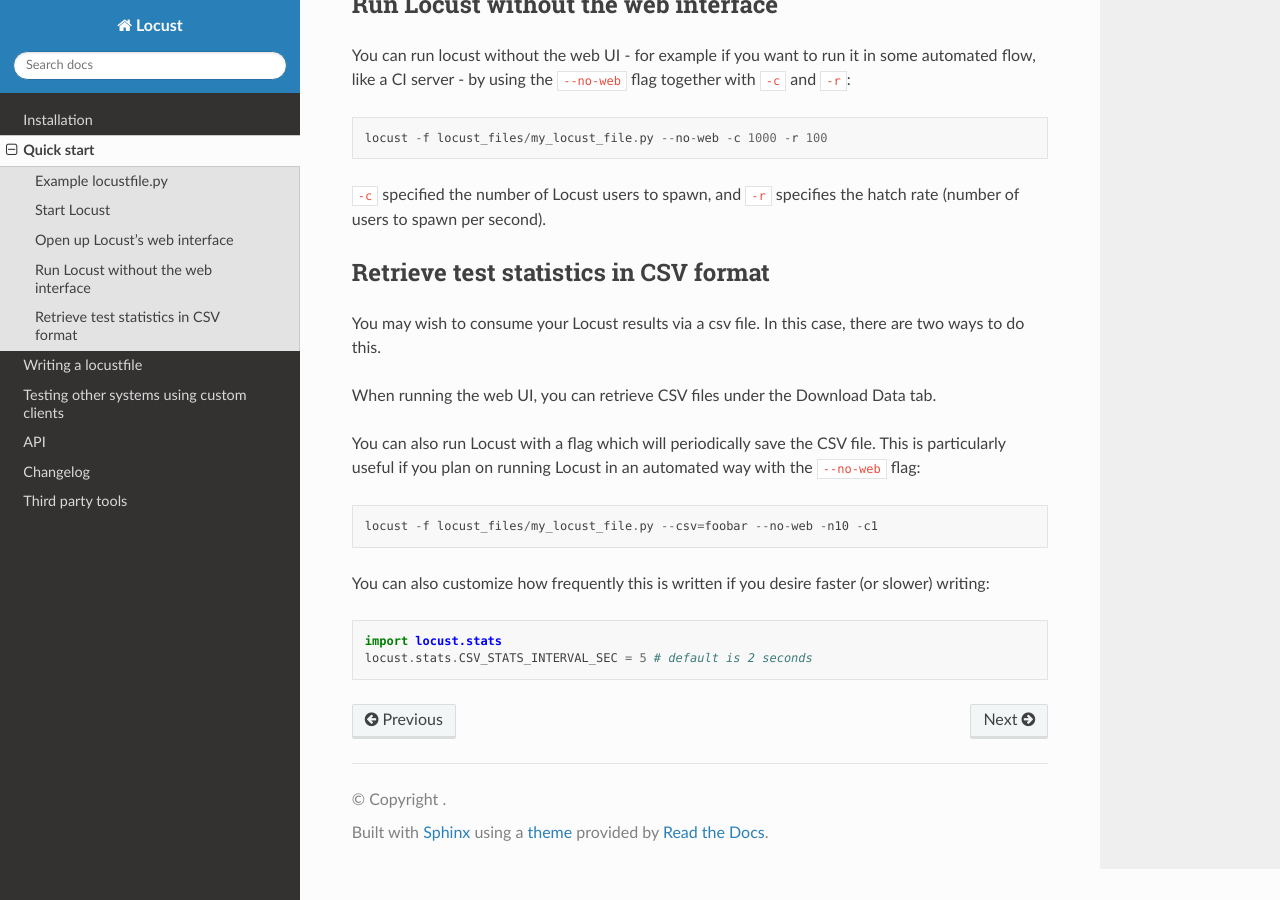
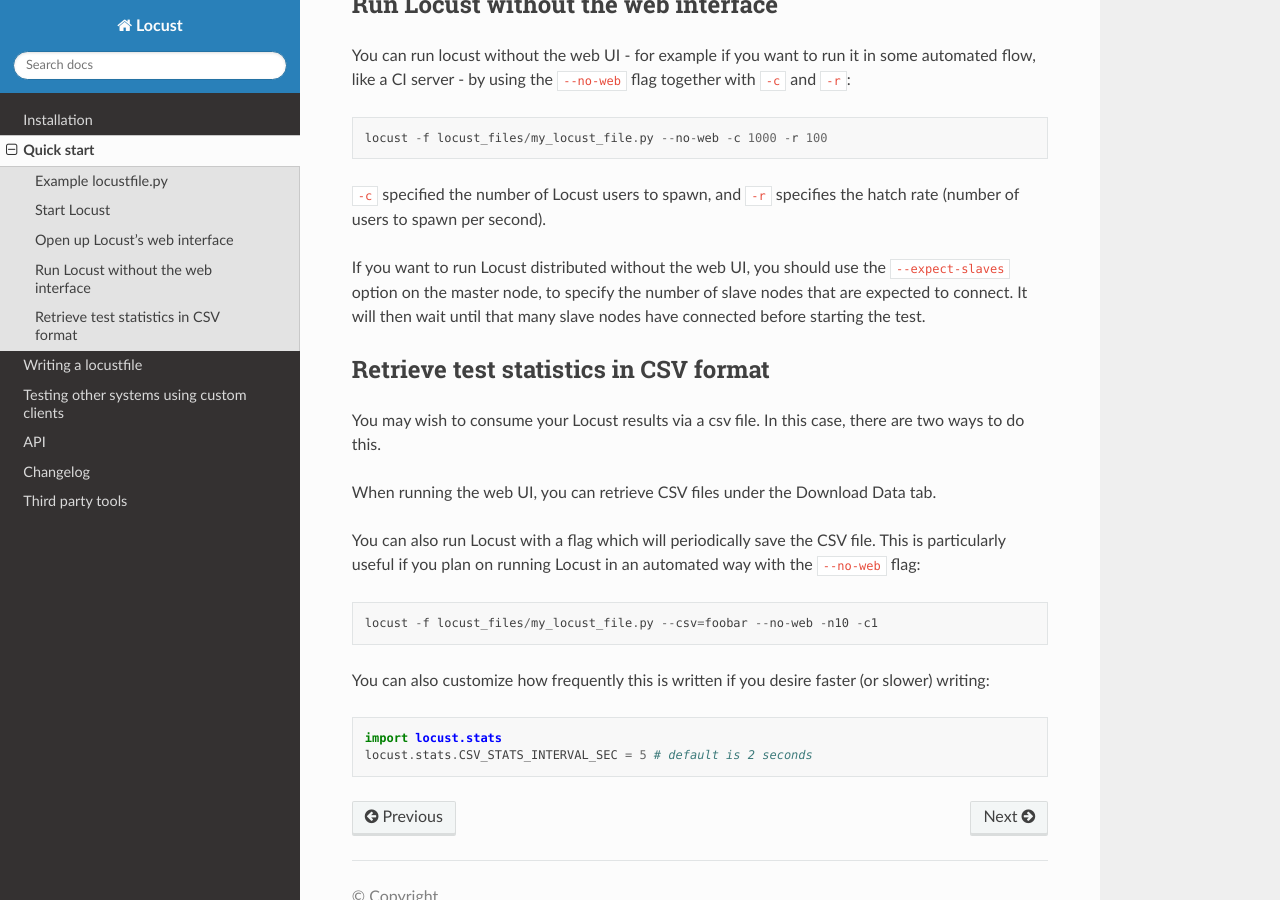
Before and after one commit to locustio/locust, a Sphinx documentation site: the page built from docs/quickstart.rst, in a window 1280 px wide and 900 px high, scrolled down 3028 px. Built offline with Sphinx 7.4.7 and the Read the Docs theme 2.0.0, drawn with Linux system fonts in a browser that asks for light colours; pages that are not in the unit, such as notebooks, are missing from menus.

Commit message:
Added info on running Locust distributed with --no-web and --expect-slaves, to Quickstart docs

```diff
--- a/docs/quickstart.rst
+++ b/docs/quickstart.rst
@@ -128,6 +128,11 @@
 ``-c`` specified the number of Locust users to spawn, and ``-r`` specifies the hatch rate
 (number of users to spawn per second).
 
+If you want to run Locust distributed without the web UI, you should use the
+``--expect-slaves`` option on the master node, to specify the number of slave nodes that
+are expected to connect. It will then wait until that many slave nodes have connected
+before starting the test.
+
 
 
 Retrieve test statistics in CSV format
```
